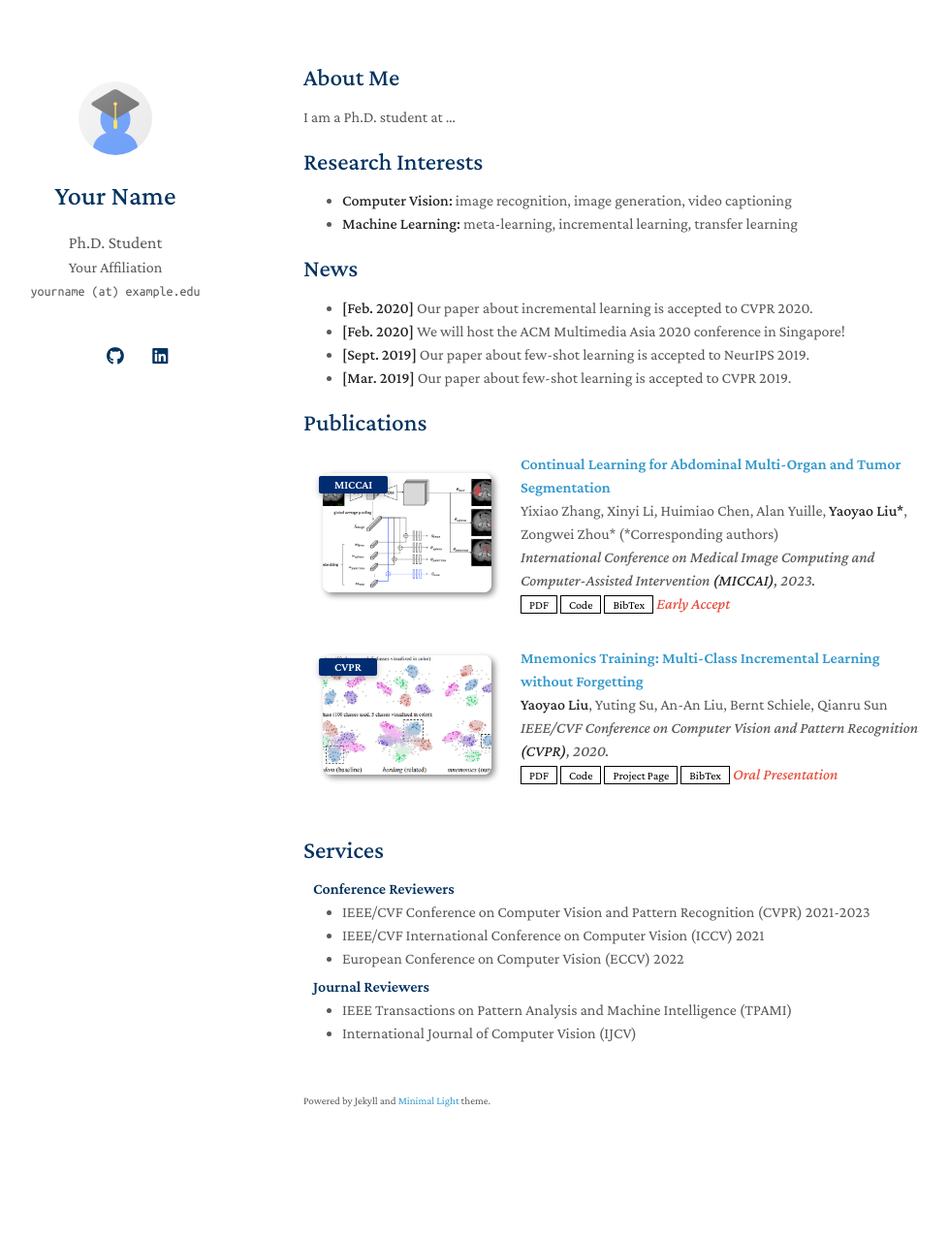
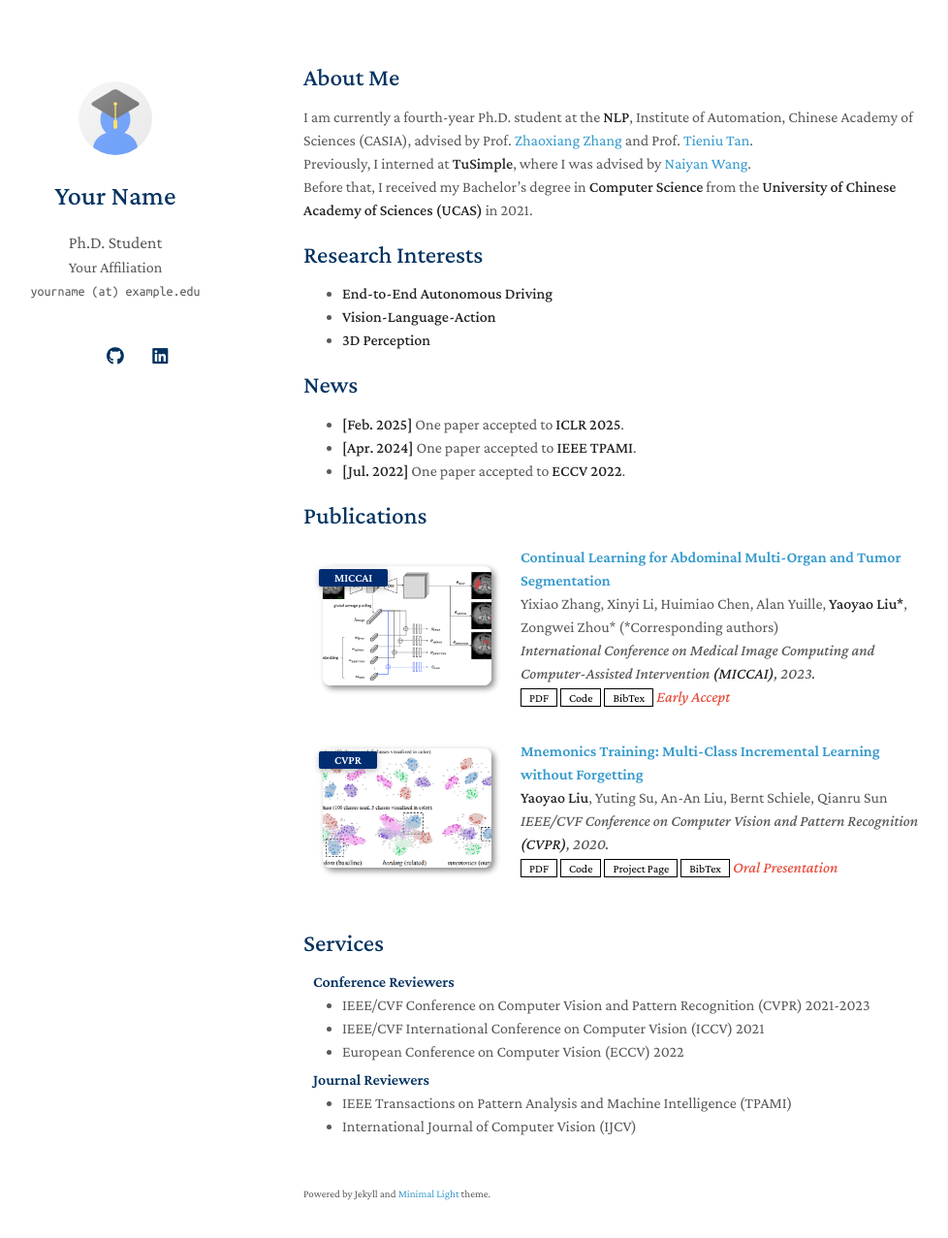
Before and after one commit to liyingyanUCAS/liyingyanucas.github.io, a Jekyll site: the page built from index.md, in a window 1280 px wide and 1312 px high. Shown: the top 1277 px of the window at 97% size, without its empty margins (157-1135 px from the left). Built offline with Jekyll 4.4.1, drawn with Linux system fonts in a browser that asks for light colours; a style sheet for code colours, icons or effects is not loaded; our own code applies the rules of GitHub Pages for plain Markdown files.

Commit message:
Update index.md

```diff
--- a/index.md
+++ b/index.md
@@ -4,19 +4,21 @@ layout: homepage
 
 ## About Me
 
-I am a Ph.D. student at ...
+I am currently a fourth-year Ph.D. student at the **NLP**, Institute of Automation, Chinese Academy of Sciences (CASIA), advised by Prof. [Zhaoxiang Zhang](https://zhaoxiangzhang.net/) and Prof. [Tieniu Tan](https://scholar.google.com/citations?user=W-FGd_UAAAAJ&hl=en).
+Previously, I interned at **TuSimple**, where I was advised by [Naiyan Wang](https://winsty.net/).
+Before that, I received my Bachelor's degree in **Computer Science** from the **University of Chinese Academy of Sciences (UCAS)** in 2021.
 
 ## Research Interests
 
-- **Computer Vision:** image recognition, image generation, video captioning
-- **Machine Learning:** meta-learning, incremental learning, transfer learning
+- **End-to-End Autonomous Driving**
+- **Vision-Language-Action**
+- **3D Perception**
 
 ## News
 
-- **[Feb. 2020]** Our paper about incremental learning is accepted to CVPR 2020.
-- **[Feb. 2020]** We will host the ACM Multimedia Asia 2020 conference in Singapore!
-- **[Sept. 2019]** Our paper about few-shot learning is accepted to NeurIPS 2019.
-- **[Mar. 2019]** Our paper about few-shot learning is accepted to CVPR 2019.
+- **[Feb. 2025]** One paper accepted to **ICLR 2025**.
+- **[Apr. 2024]** One paper accepted to **IEEE TPAMI**.
+- **[Jul. 2022]** One paper accepted to **ECCV 2022**.
 
 {% include_relative _includes/publications.md %}
 
```
